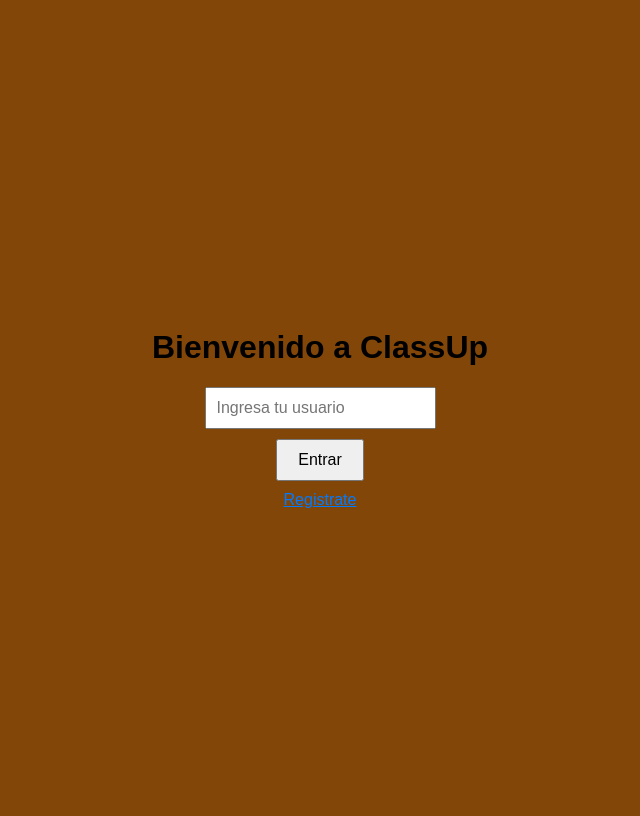
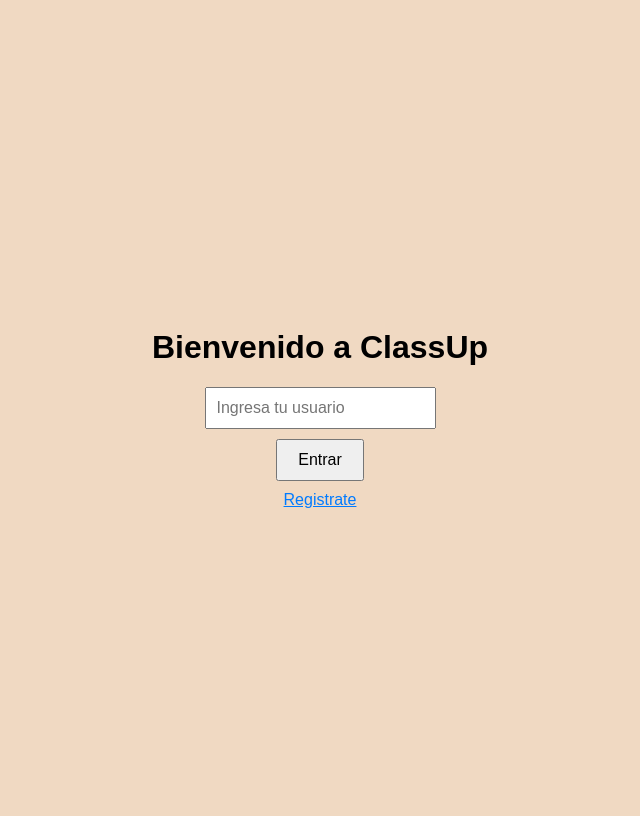
Before and after one commit to Code7C25/Class, a PHP site: page / in a window 1280 px wide. Shown: the whole page, without its empty margins (320-960 px from the left). Run offline with PHP 8.4, Linux system fonts and the light colour scheme.

Commit message:
Revert background color to #f0d9c2 in index.css

```diff
--- a/classuppagina/css/index.css
+++ b/classuppagina/css/index.css
@@ -5,7 +5,7 @@ body {
     align-items: center;
     justify-content: center;
     height: 100vh;
-    background-color: #834609;
+    background-color: #f0d9c2;
 }
 .form-container {
     display: flex;
```
